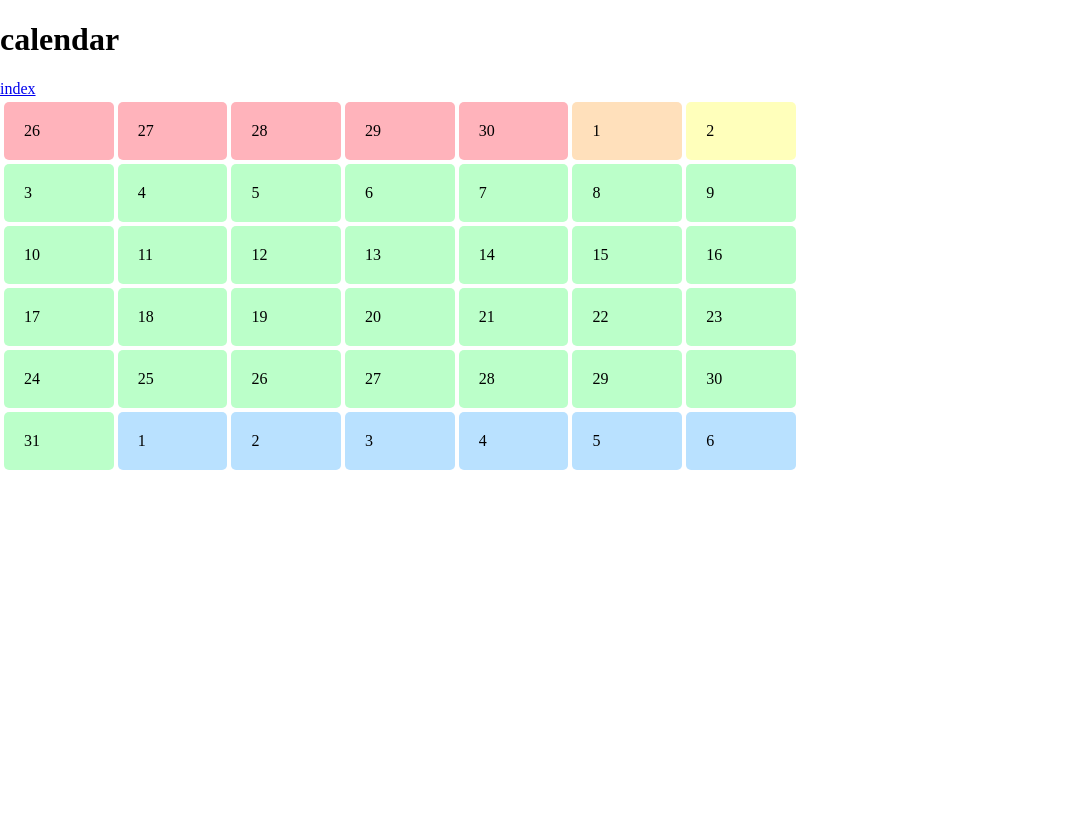
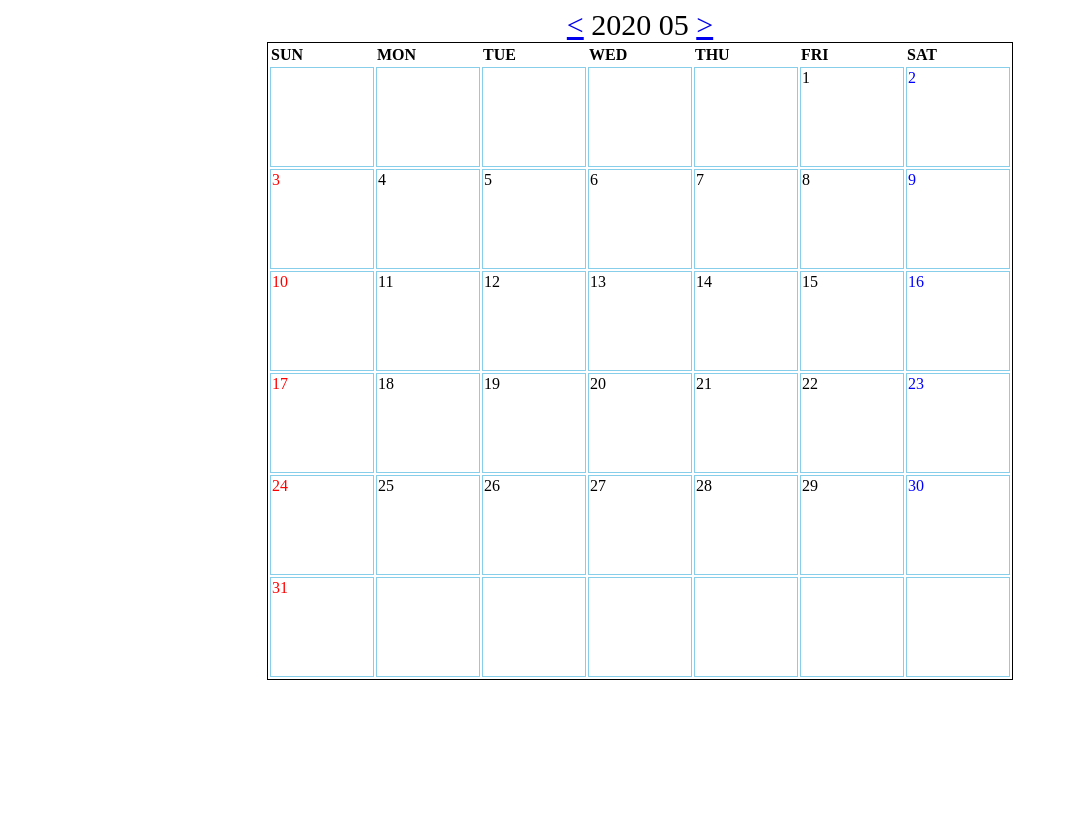
Before and after one commit to integerJI/Jesus-project, a Django app: template myApp/templates/calender.html in a window 1280 px wide. Shown: the whole page, without its empty margins (0-1076 px from the left). After the commit the page ends 680 px from the top, so only its background shows below. Run offline with Django 3.2, Linux system fonts and the light colour scheme; the template is opened without the code that fills it, so the values that code supplies are empty; some libraries are stand-ins or nearby versions.

Commit message:
달력 수정

```diff
--- a/myApp/templates/calender.html
+++ b/myApp/templates/calender.html
@@ -1,180 +1,184 @@
 <!DOCTYPE html>
-<html lang="en">
-
+<html>
 <head>
-    <meta charset="UTF-8" />
-    <meta name="viewport" content="width=device-width, initial-scale=1.0" />
-    <meta http-equiv="X-UA-Compatible" content="ie=edge" />
-    <title>Calendar with Vanilla Javascript</title>
-    <!--스타일링 추가-->
-    <style>
-        html {
-            height: 100%;
+<meta http-equiv="Content-Type" content="text/html; charset=UTF-8" />
+<title>Calendar</title>
+<script src="https://code.jquery.com/jquery-3.2.1.min.js"></script>
+<style type="text/css">
+.cal_top{
+    text-align: center;
+    font-size: 30px;
 }
-
-        body {
-            height: 100%;
-            margin: 0;
-            position: relative;
+.cal{
+    text-align: center;
 }
-
-        #calendar {
-            height: 99%;
-            box-sizing: border-box;
-            padding: 0.5%;
+table.calendar{
+    border: 1px solid black;
+    display: inline-table;
+    text-align: left;
 }
-
-        .calendar__day {
-            display: inline-block;
-            vertical-align: bottom;
-            width: calc(97% / 7);
-            height: calc(98% / 5);
-            box-sizing: border-box;
-            border-radius: 5px;
-            padding: 20px;
-        }
-
-        .horizontalGutter {
-            margin-right: 0.5%;
-        }
-
-        .verticalGutter {
-            margin-top: 0.5%;
+table.calendar td{
+    vertical-align: top;
+    border: 1px solid skyblue;
+    width: 100px;
 }
 </style>
 </head>
-
 <body>
-    <h1>calendar</h1>
-    <a href="{% url 'index'%}">index</a>
-    <br>
-    <div class="card" style="width: 50rem;">
-        <div class="card-body">
-            <div id="calendar"></div>
+    <div class="cal_top">
+        <a href="#" id="movePrevMonth"><span id="prevMonth" class="cal_tit">&lt;</span></a>
+        <span id="cal_top_year"></span>
+        <span id="cal_top_month"></span>
+        <a href="#" id="moveNextMonth"><span id="nextMonth" class="cal_tit">&gt;</span></a>
     </div>
+    <div id="cal_tab" class="cal">
     </div>
 
-    <script>
-        const today = new Date();
-        const setCalendarData = (year, month) => {
-            let calHtml = "";
-            const setDate = new Date(year, month - 1, 1);
-            const firstDay = setDate.getDate();
-            const firstDayName = setDate.getDay();
-            const lastDay = new Date(
-                today.getFullYear(),
-                today.getMonth() + 1,
-                0
-            ).getDate();
-            const prevLastDay = new Date(
-                today.getFullYear(),
-                today.getMonth(),
-                0
-            ).getDate();
+<script type="text/javascript">
 
-            let startDayCount = 1;
-            let lastDayCount = 1;
+    var today = null;
+    var year = null;
+    var month = null;
+    var firstDay = null;
+    var lastDay = null;
+    var $tdDay = null;
+    var $tdSche = null;
+    var jsonData = null;
+    $(document).ready(function() {
+        drawCalendar();
+        initDate();
+        drawDays();
+        drawSche();
+        $("#movePrevMonth").on("click", function(){movePrevMonth();});
+        $("#moveNextMonth").on("click", function(){moveNextMonth();});
+    });
 
-            for (let i = 0; i < 6; i++) {
-                for (let j = 0; j < 7; j++) {
-                    if (i == 0 && j < firstDayName) {
-                        if (j == 0) {
-                            // 스타일링을 위한 클래스 추가
-                            calHtml +=
-                                `<div style='background-color:#FFB3BB;' class='calendar__day horizontalGutter'><span>${(prevLastDay - (firstDayName - 1) + j)}</span><span></span></div>`;
-                        } else if (j == 6) {
-                            // 스타일링을 위한 클래스 추가
-                            calHtml +=
-                                `<div style='background-color:#FFB3BB;' class='calendar__day'><span>${(prevLastDay - (firstDayName - 1) + j)}</span><span></span></div>`;
-                        } else {
-                            // 스타일링을 위한 클래스 추가
-                            calHtml +=
-                                `<div style='background-color:#FFB3BB;' class='calendar__day horizontalGutter'><span>${(prevLastDay - (firstDayName - 1) + j)}</span><span></span></div>`;
+    //Calendar 그리기
+    function drawCalendar(){
+        var setTableHTML = "";
+        setTableHTML+='<table class="calendar">';
+        setTableHTML+='<tr><th>SUN</th><th>MON</th><th>TUE</th><th>WED</th><th>THU</th><th>FRI</th><th>SAT</th></tr>';
+        for(var i=0;i<6;i++){
+            setTableHTML+='<tr height="100">';
+            for(var j=0;j<7;j++){
+                setTableHTML+='<td style="text-overflow:ellipsis;overflow:hidden;white-space:nowrap">';
+                setTableHTML+='    <div class="cal-day"></div>';
+                setTableHTML+='    <div class="cal-schedule"></div>';
+                setTableHTML+='</td>';
+            }
+            setTableHTML+='</tr>';
+        }
+        setTableHTML+='</table>';
+        $("#cal_tab").html(setTableHTML);
+    }
+
+    //날짜 초기화
+    function initDate(){
+        $tdDay = $("td div.cal-day")
+        $tdSche = $("td div.cal-schedule")
+        dayCount = 0;
+        today = new Date();
+        year = today.getFullYear();
+        month = today.getMonth()+1;
+        if(month < 10){month = "0"+month;}
+        firstDay = new Date(year,month-1,1);
+        lastDay = new Date(year,month,0);
+    }
+
+    //calendar 날짜표시
+    function drawDays(){
+        $("#cal_top_year").text(year);
+        $("#cal_top_month").text(month);
+        for(var i=firstDay.getDay();i<firstDay.getDay()+lastDay.getDate();i++){
+            $tdDay.eq(i).text(++dayCount);
+        }
+        for(var i=0;i<42;i+=7){
+            $tdDay.eq(i).css("color","red");
+        }
+        for(var i=6;i<42;i+=7){
+            $tdDay.eq(i).css("color","blue");
         }
     }
-                    else if (i == 0 && j == firstDayName) {
-                        if (j == 0) {
-                            // 스타일링을 위한 클래스 추가
-                            calHtml +=
-                                `<div style='background-color:#FFE0BB;' class='calendar__day horizontalGutter'><span>${startDayCount}</span><span id='${year}${month}${setFixDayCount(startDayCount++)}'></span></div>`;
-                        } else if (j == 6) {
-                            // 스타일링을 위한 클래스 추가
-                            calHtml +=
-                                `<div style='background-color:#FFE0BB;' class='calendar__day'><span>${startDayCount}</span><span id='${year}${month}${setFixDayCount(startDayCount++)}'></span></div>`;
-                        } else {
-                            // 스타일링을 위한 클래스 추가
-                            calHtml +=
-                                `<div style='background-color:#FFE0BB;' class='calendar__day horizontalGutter'><span>${startDayCount}</span><span id='${year}${month}${setFixDayCount(startDayCount++)}'></span></div>`;
+
+    //calendar 월 이동
+    function movePrevMonth(){
+        month--;
+        if(month<=0){
+            month=12;
+            year--;
         }
+        if(month<10){
+            month=String("0"+month);
         }
-                    else if (i == 0 && j > firstDayName) {
-                        if (j == 0) {
-                            // 스타일링을 위한 클래스 추가
-                            calHtml +=
-                                `<div style='background-color:#FFFFBB' class='calendar__day horizontalGutter'><span>${startDayCount}</span><span id='${year}${month}${setFixDayCount(startDayCount++)}'></span></div>`;
-                        } else if (j == 6) {
-                            // 스타일링을 위한 클래스 추가
-                            calHtml +=
-                                `<div style='background-color:#FFFFBB' class='calendar__day'><span>${startDayCount}</span><span id='${year}${month}${setFixDayCount(startDayCount++)}'></span></div>`;
-                        } else {
-                            // 스타일링을 위한 클래스 추가
-                            calHtml +=
-                                `<div style='background-color:#FFFFBB' class='calendar__day horizontalGutter'><span>${startDayCount}</span><span id='${year}${month}${setFixDayCount(startDayCount++)}'></span></div>`;
+        getNewInfo();
         }
+
+    function moveNextMonth(){
+        month++;
+        if(month>12){
+            month=1;
+            year++;
         }
-                    else if (i > 0 && startDayCount <= lastDay) {
-                        if (j == 0) {
-                            // 스타일링을 위한 클래스 추가
-                            calHtml +=
-                                `<div style='background-color:#BBFFC9;'class='calendar__day horizontalGutter verticalGutter'><span>${startDayCount}</span><span id='${year}${month}${setFixDayCount(startDayCount++)}'></span></div>`;
-                        } else if (j == 6) {
-                            // 스타일링을 위한 클래스 추가
-                            calHtml +=
-                                `<div style='background-color:#BBFFC9;'class='calendar__day verticalGutter'><span>${startDayCount}</span><span id='${year}${month}${setFixDayCount(startDayCount++)}'></span></div>`;
-                        } else {
-                            // 스타일링을 위한 클래스 추가
-                            calHtml +=
-                                `<div style='background-color:#BBFFC9;'class='calendar__day horizontalGutter verticalGutter'><span>${startDayCount}</span><span id='${year}${month}${setFixDayCount(startDayCount++)}'></span></div>`;
+        if(month<10){
+            month=String("0"+month);
         }
+        getNewInfo();
     }
-                    else if (startDayCount > lastDay) {
-                        if (j == 0) {
-                            // 스타일링을 위한 클래스 추가
-                            calHtml +=
-                                `<div style='background-color:#B9E1FF;' class='calendar__day horizontalGutter verticalGutter'><span>${lastDayCount++}</span><span></span></div>`;
-                        } else if (j == 6) {
-                            // 스타일링을 위한 클래스 추가
-                            calHtml +=
-                                `<div style='background-color:#B9E1FF;' class='calendar__day verticalGutter'><span>${lastDayCount++}</span><span></span></div>`;
-                        } else {
-                            // 스타일링을 위한 클래스 추가
-                            calHtml +=
-                                `<div style='background-color:#B9E1FF;' class='calendar__day horizontalGutter verticalGutter'><span>${lastDayCount++}</span><span></span></div>`;
+
+    //정보갱신
+    function getNewInfo(){
+        for(var i=0;i<42;i++){
+            $tdDay.eq(i).text("");
+            $tdSche.eq(i).text("");
+        }
+        dayCount=0;
+        firstDay = new Date(year,month-1,1);
+        lastDay = new Date(year,month,0);
+        drawDays();
+        drawSche();
+    }
+
+    //2019-08-27 추가본
+
+    //데이터 등록
+    function setData(){
+        jsonData =
+        {
+            "2019":{
+                "07":{
+                    "17":"제헌절"
+                }
+                ,"08":{
+                    "7":"칠석"
+                    ,"15":"광복절"
+                    ,"23":"처서"
+                }
+                ,"09":{
+                    "13":"추석"
+                    ,"23":"추분"
                 }
             }
         }
     }
-            document
-                .querySelector("#calendar")
-                .insertAdjacentHTML("beforeend", calHtml);
-        };
 
-        const setFixDayCount = number => {
-            let fixNum = "";
-            if (number < 10) {
-                fixNum = "0" + number;
-            } else {
-                fixNum = number;
+    //스케줄 그리기
+    function drawSche(){
+        setData();
+        var dateMatch = null;
+        for(var i=firstDay.getDay();i<firstDay.getDay()+lastDay.getDate();i++){
+            var txt = "";
+            txt =jsonData[year];
+            if(txt){
+                txt = jsonData[year][month];
+                if(txt){
+                    txt = jsonData[year][month][i];
+                    dateMatch = firstDay.getDay() + i -1;
+                    $tdSche.eq(dateMatch).text(txt);
                 }
-            return fixNum;
-        };
+            }
+        }
+    }
 
-        if (today.getMonth() + 1 < 10) {
-            setCalendarData(today.getFullYear(), "0" + (today.getMonth() + 1));
-        } else {
-            setCalendarData(today.getFullYear(), "" + (today.getMonth() + 1));
-        }
 </script>
 </body>
-
 </html>
```
Lines whose indentation alone changed are shown as unchanged.
